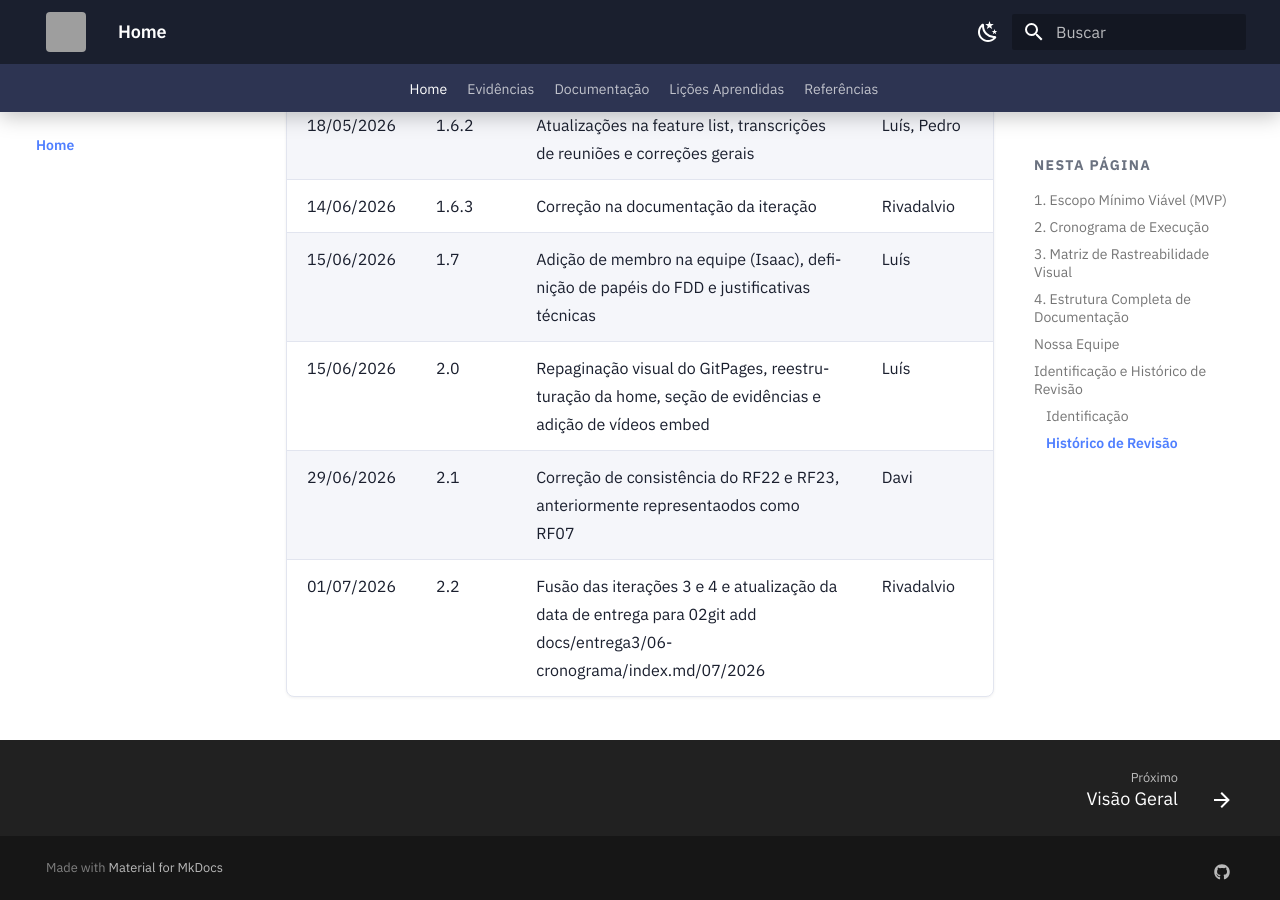
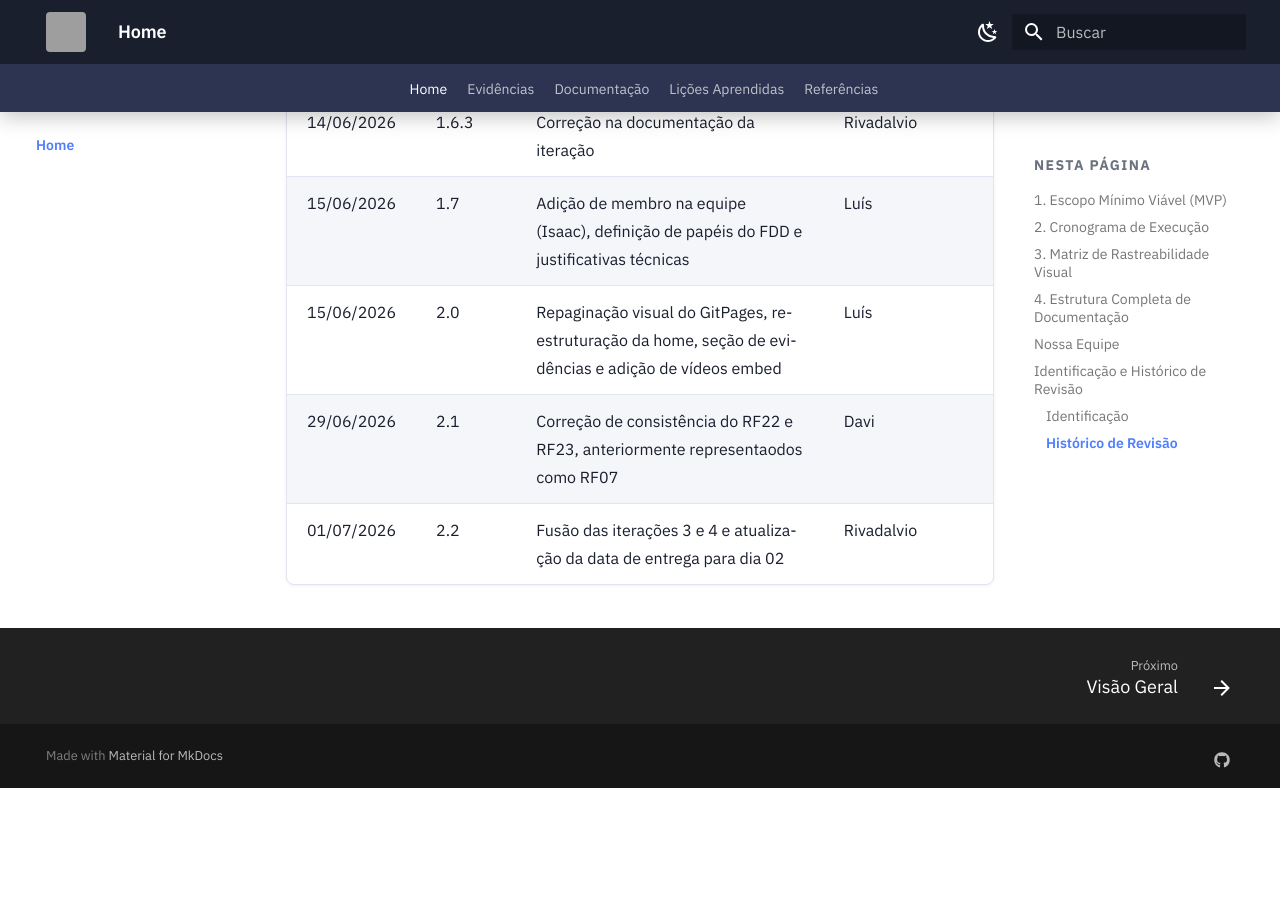
Before and after one commit to mdsreq-fga-unb/REQ-2026.1-T02-UnB-App, an MkDocs documentation site: the page built from docs/index.md, in a window 1280 px wide and 900 px high, scrolled down 7439 px. Built offline with MkDocs 1.6.1 and Material for MkDocs 9.7.7, drawn with Linux system fonts in a browser that asks for light colours; after the commit the page ends 8227 px from its top, so only the background shows below that; grey boxes are pictures that could not be loaded.

Commit message:
docs: funde iterações 3 e 4 e atualiza entrega para 02/07

```diff
--- a/docs/index.md
+++ b/docs/index.md
@@ -162,4 +162,4 @@ Esta matriz amarra o **Problema Identificado** à **Feature** que o resolve.
 | 15/06/2026 | 1.7 | Adição de membro na equipe (Isaac), definição de papéis do FDD e justificativas técnicas | Luís |
 | 15/06/2026 | 2.0 | Repaginação visual do GitPages, reestruturação da home, seção de evidências e adição de vídeos embed | Luís |
 | 29/06/2026 | 2.1 | Correção de consistência do RF22 e RF23, anteriormente representaodos como RF07 | Davi |
-| 01/07/2026 | 2.2 | Fusão das iterações 3 e 4 e atualização da data de entrega para 02git add docs/entrega3/06-cronograma/index.md/07/2026 | Rivadalvio |
+| 01/07/2026 | 2.2 | Fusão das iterações 3 e 4 e atualização da data de entrega para dia 02| Rivadalvio |
```
